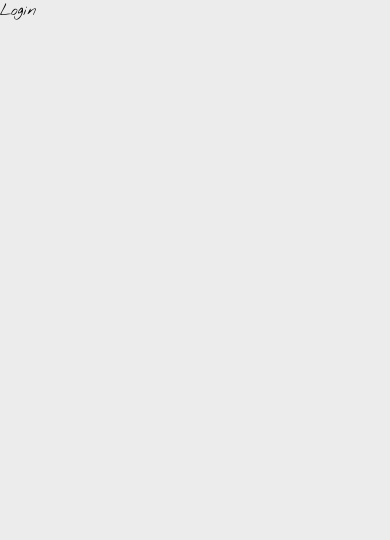
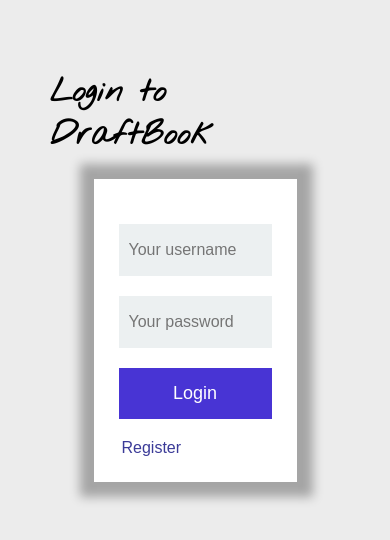
Before and after one commit to nufrofedoc/ideabook-yii2, a Vue app in the folder vueapp/: page /auth/login in a window 390 px wide. Shown: the top 540 px of the page. Built offline with nearby package versions, Linux system fonts and the light colour scheme.

Commit message:
Add form for Login and Registration. Finish simple UI.

```diff
--- a/vueapp/src/layouts/AuthLayout.vue
+++ b/vueapp/src/layouts/AuthLayout.vue
@@ -10,6 +10,87 @@
  }
 </script>
 
-<style scoped>
+<style lang="scss">
+ $maincolor:#3B3B98;
+ $textcolor:#fff;
 
+ #auth-layout {
+     padding: 50px;
+
+     .form-wrapper {
+         display: flex;
+         justify-content: center;
+         align-items: center;
+         flex-direction: column;
+         /* height: 100vh; */
+
+         form {
+             font-family: Arial;
+             width: 40%;
+             box-shadow: 1px 0 10px 15px rgba(0, 0, 0, .3);
+             padding: 40px;
+             background-color: #fff;
+
+             input {
+                 width: 100%;
+                 box-sizing: border-box;
+                 margin-top: 20px;
+                 outline: none;
+                 border: none;
+                 background-color: #ecf0f1;
+                 padding: 10px;
+                 line-height: 2;
+                 font-size: 16px;
+             }
+
+             button {
+                 background-color: #4834d4;
+                 color: $textcolor;
+                 font-size: 18px;
+                 width: 100%;
+                 outline: none;
+                 border: none;
+                 padding: 15px;
+                 margin: 20px 0;
+                 cursor: pointer;
+
+                 &:hover {
+                     background-color: #686de0;
+                 }
+
+             }
+             .link {
+                 text-align: center;
+                 text-decoration: none;
+                 color: $maincolor;
+                 padding-left: 3px;
+
+                 &:hover {
+                     text-decoration: none;
+                 }
+             }
+         }
+     }
+
+     @media(max-width:692px) {
+         .form-wrapper {
+             form {
+                 width: 60%;
+             }
+         }
+     }
+
+     @media(max-width:452px) {
+         .form-wrapper {
+             form {
+                 width: 70%;
+                 padding: 25px;
+
+                 p {
+                     font-size: 14px;
+                 }
+             }
+         }
+     }
+ }
 </style>
--- a/vueapp/src/views/Login.vue
+++ b/vueapp/src/views/Login.vue
@@ -1,12 +1,37 @@
 <template>
-    <div>
-        Login
+    <div class="form-wrapper">
+        <h1>Login to DraftBook</h1>
+        <form @submit.prevent="login" action="">
+            <div v-if="errors" class="errors">
+                <p v-for="(error, field) in errors" :key="field">
+                    {{error[0]}}
+                </p>
+            </div>
+            <input type="text" v-model="form.username" placeholder="Your username"><br>
+            <input type="password" v-model="form.password" placeholder="Your password"><br>
+            <button>Login</button>
+            <router-link to="/register" class="link">Register</router-link>
+        </form>
     </div>
 </template>
 
 <script>
  export default {
-     name: "Login"
+     name: "Login",
+     data() {
+         return {
+             form: {
+                 username: '',
+                 password: '',
+             },
+             errors: null
+         }
+     },
+     methods: {
+         login() {
+             console.log('Login', this.form);
+         }
+     }
  }
 </script>
 
--- a/vueapp/src/views/Registration.vue
+++ b/vueapp/src/views/Registration.vue
@@ -1,12 +1,39 @@
 <template>
-    <div>
-        Registration
+    <div class="form-wrapper">
+        <h1>Register to DraftBook</h1>
+        <form @submit.prevent="register" action="">
+            <div v-if="errors" class="errors">
+                <p v-for="(error, field) in errors" :key="field">
+                    {{error[0]}}
+                </p>
+            </div>
+            <input type="text" v-model="form.username" placeholder="Your username"><br>
+            <input type="password" v-model="form.password" placeholder="Your password"><br>
+            <input type="password.repeat" v-model="form.password_repeat" placeholder="Repeat password"><br>
+            <button>Register</button>
+            <router-link to="/login" class="link">Login</router-link>
+        </form>
     </div>
 </template>
 
 <script>
  export default {
-     name: "Registration"
+     name: "Registration",
+     data() {
+         return {
+             form: {
+                 username: '',
+                 password: '',
+                 password_repeat: '',
+             },
+             errors: null
+         }
+     },
+     methods: {
+         login() {
+             console.log('Registration', this.form);
+         }
+     }
  }
 </script>
 
```
